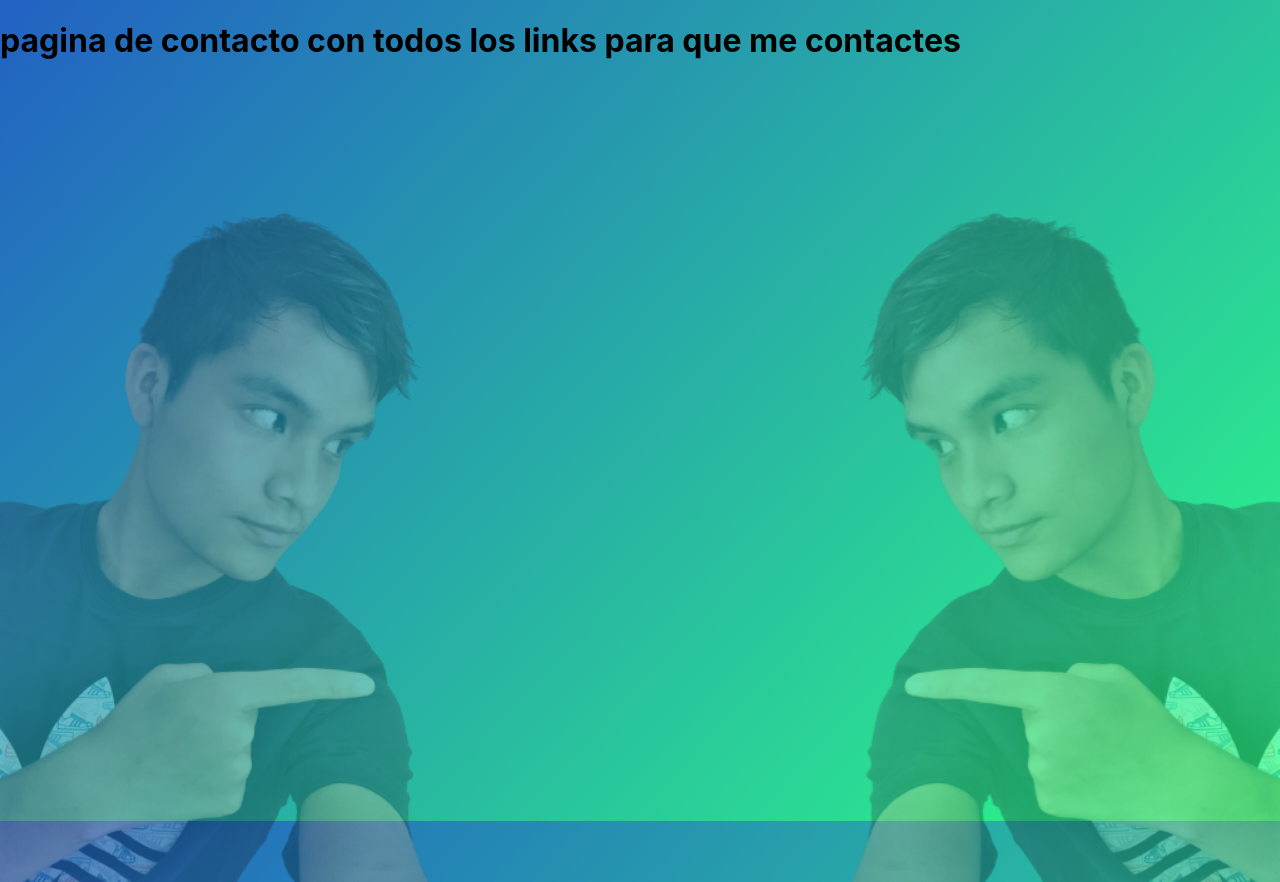
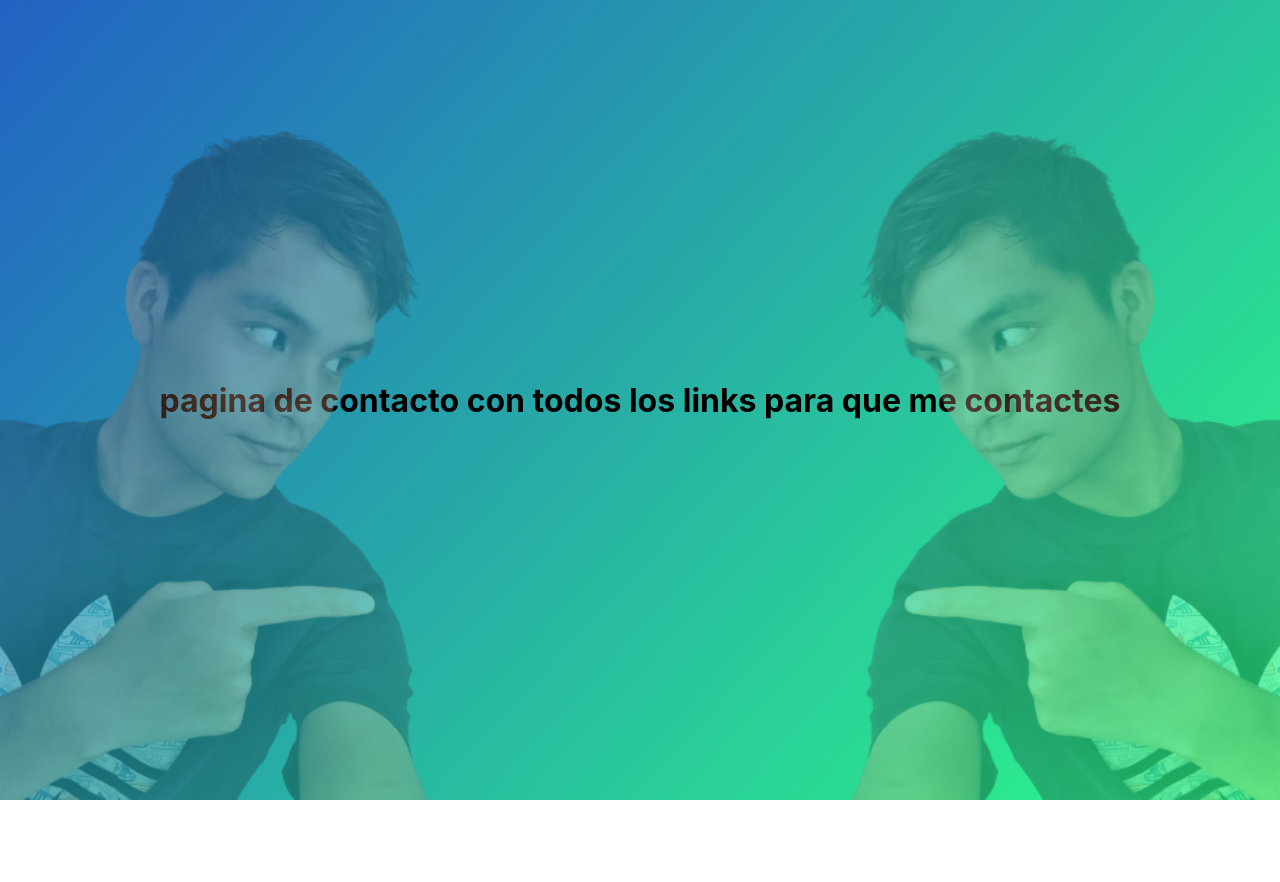
Before and after one commit to fimovol/testdereacttest, a React (Create React App) app: page /contacto in a window 1280 px wide. After the commit the page ends 800 px from the top, so only its background shows below. Built offline with nearby package versions, Linux system fonts and the light colour scheme.

Commit message:
agregando los estilos por defecto a todos los contenedores

```diff
--- a/src/routes/blog.jsx
+++ b/src/routes/blog.jsx
@@ -1,5 +1,10 @@
+import styles from "../style/sobremi.module.css"
+
 export default function blog(){
     return (
-        <h1>este sera mi proximo blog</h1>
+        <div className={styles.contenedorblog}>
+            <h1>este sera mi proximo blog</h1>
+        </div>
+
     )
 }
--- a/src/routes/contacto.jsx
+++ b/src/routes/contacto.jsx
@@ -1,5 +1,10 @@
+import styles from "../style/sobremi.module.css"
+
 export default function contacto(){
     return (
-        <h1>pagina de contacto con todos los links para que me contactes</h1>
+        <div className={styles.contenedorcontacto}>
+            <h1>pagina de contacto con todos los links para que me contactes</h1>
+        </div>
+
     )
 }
--- a/src/routes/mejoresproyectos.jsx
+++ b/src/routes/mejoresproyectos.jsx
@@ -1,5 +1,10 @@
+import styles from "../style/sobremi.module.css"
+
 export default function mejoresproyectos(){
     return (
-        <h1>mis mejores proyectos para demostrar lo que aprendi</h1>
+        <div className={styles.contenedormejoresproyectos}>
+            <h1>mis mejores proyectos para demostrar lo que aprendi</h1>
+        </div>
+
     )
 }
--- a/src/routes/paginanoencontrada.jsx
+++ b/src/routes/paginanoencontrada.jsx
@@ -1,5 +1,13 @@
+import { Link } from "react-router-dom"
+import styles from "../style/sobremi.module.css"
 export default function _(){
     return (
-        <h1>lo siento no encontramos lo que buscas</h1>
+        <div className={styles.contenedorpaginanoencontrada}>
+            <h1>lo siento no encontramos lo que buscas</h1>
+            <Link to="/" className={styles.linkpaginanoencontrada}>
+                vamos a la pagina principal
+            </Link>
+        </div>
+
     )
 }
--- a/src/style/sobremi.module.css
+++ b/src/style/sobremi.module.css
@@ -1,15 +1,3 @@
-.cuadrado {
-    width: 100vw;
-    height: 100vh;
-    display: flex;
-    align-items: flex-end;
-    position: absolute;
-}
-.imagen{
-    height: 645px;
-    opacity: 30%;
-    transform:  rotateY(180deg);
-}
 .contenido{
     position: absolute;
     display: flex;
@@ -19,11 +7,6 @@
     width: 100vw;
     right: 0px;
     flex-direction: column;
-}
-.block{
-    height: 30px;
-    width: 30px;
-    background-color: red;
 }
 .p{
     text-transform: capitalize;
@@ -36,23 +19,16 @@
     border-radius: 20px;
     padding: 1px 20px 1px 20px;
     user-select: none;
-    margin-block-start: 1em;
-    margin-block-end: 1em;
 }
-
-
-@media (max-width: 912px) {
-    .imagen{
-        height: 486px;
-    }
+.contenedorpaginanoencontrada,.contenedormejoresproyectos,.contenedorcontacto ,.contenedorblog{
+    position: absolute;
+    display: flex;
+    width: 100%;
+    height: 100%;
+    justify-content: center;
+    align-items: center;
+    flex-direction: column;
 }
-@media (max-width: 540px){
-    .contenido{
-        height: 50vh;
-    }
-    .p{
-        margin-block-start: 0.2rem;
-        margin-block-end: 0.2rem;
-        font-size: small;
-    }
+.linkpaginanoencontrada{
+    z-index: 10;
 }
```
